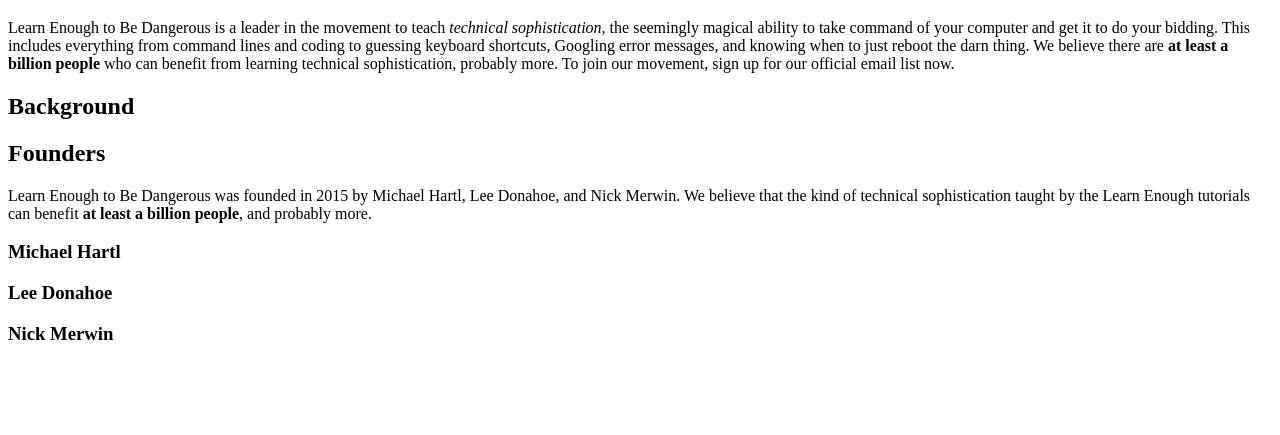
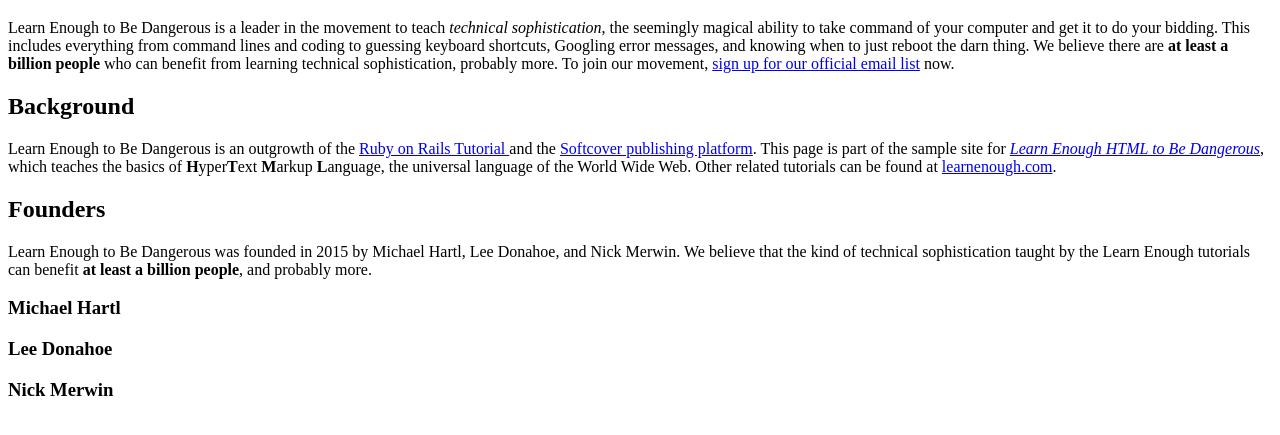
Before and after one commit to kgallant90/sample_website, a plain HTML site: page index.html in a window 1280 px wide. Shown: the part 61-496 px from the top of the page. Drawn offline with Linux system fonts and the light colour scheme.

Commit message:
Hypertext Background section

```diff
--- a/index.html
+++ b/index.html
@@ -16,10 +16,23 @@
         shortcuts, Googling error messages, and knowing when to just reboot the
         darn thing. We believe there are <strong>at least a billion people
         </strong> who can benefit from learning technical sophistication,
-        probably more. To join our movement, sign up for our official email
-        list now.
+        probably more. To join our movement, <a
+        href="http://learnenough.com/email">sign up for our official email
+        list</a> now.
       </p>
     <h2>Background</h2>
+    <p>
+      Learn Enough to Be Dangerous is an outgrowth of the <a
+      href="http://railstutorial.org/"> Ruby on Rails Tutorial </a> and the
+      <a href="http://www.softcover.io">Softcover publishing platform</a>.
+      This page is part of the sample site for <a
+      href="http://learnenough.com/html-tutorial"><em>Learn Enough HTML to Be
+      Dangerous</em></a>, which teaches the basics of
+      <strong>H</strong>yper<strong>T</strong>ext <strong>M</strong>arkup
+      <strong>L</strong>anguage, the universal language of the World Wide Web.
+      Other related tutorials can be found at <a href="http://learnenough.com/">
+      learnenough.com</a>.
+    </p>
     <h2>Founders</h2>
       <p>
         Learn Enough to Be Dangerous was founded in 2015 by Michael Hartl, Lee
```
